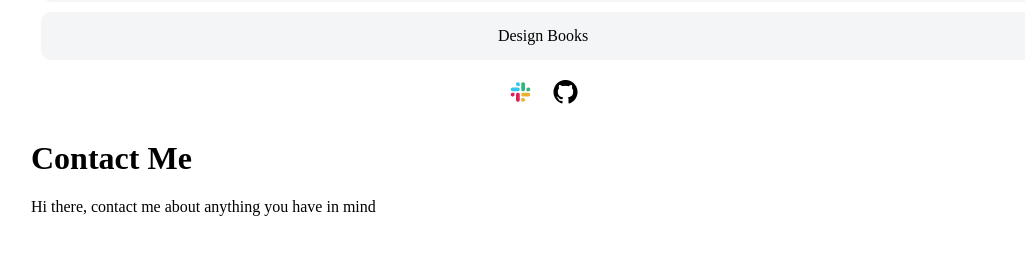
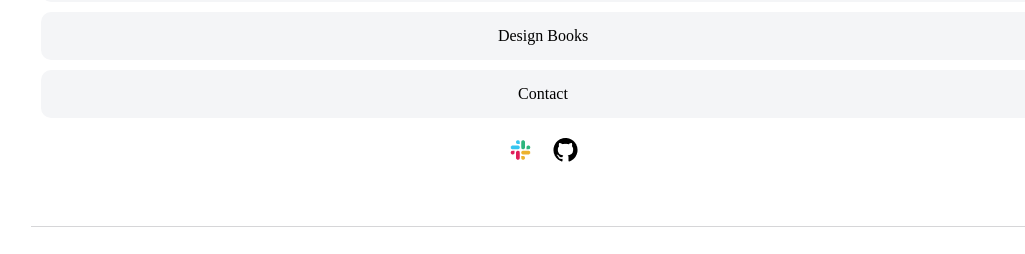
Before and after one commit to OLOWOOKEREISAAC/stage1, a React (Create React App) app: page / in a window 1280 px wide. Shown: the part 670-924 px from the top of the page, without its empty margins (97-1122 px from the left). Built offline with nearby package versions, Linux system fonts and the light colour scheme.

Commit message:
added the contact btn to the home page

```diff
--- a/src/App.js
+++ b/src/App.js
@@ -1,23 +1,24 @@
 import React from 'react';
+import { BrowserRouter, Routes, Route } from 'react-router-dom';
+
 import './App.css';
-import LinksSection from './LinksSection';
-import ProfileSection from './profileSection';
-import gitIcon from './assets/gitIcon.png';
-import slackIcon from './assets/slack.png';
+
 import Footer from './Footer';
 import ContactForm from './Contact';
+import Home from './Home';
 
 
 function App() {
   return (
    <React.Fragment>
-    <ProfileSection/>
-    <LinksSection/>
-    <img src={slackIcon} alt='slackIcon' className= 'icons' />
-    <img src={gitIcon} alt='gitIcon' className= 'icons'/>
-    <ContactForm/>
+    <BrowserRouter>
+      <Routes>
+        <Route path='/' element={<Home/>} />
+        <Route path='/contact' element={<ContactForm/>} />
+      </Routes>
 
-    <Footer/>
+      <Footer/>
+    </BrowserRouter>
 
    </React.Fragment>
   );
--- /dev/null
+++ b/src/Home.js
@@ -0,0 +1,19 @@
+import LinksSection from "./LinksSection";
+import ProfileSection from "./profileSection";
+
+import gitIcon from './assets/gitIcon.png';
+import slackIcon from './assets/slack.png';
+
+
+function Home(){
+    return(
+        <>
+            <ProfileSection/>
+            <LinksSection/>
+            <img src={slackIcon} alt='slackIcon' className= 'icons' />
+            <img src={gitIcon} alt='gitIcon' className= 'icons'/>
+        </>
+    )
+};
+
+export default Home;
--- a/src/LinksSection.js
+++ b/src/LinksSection.js
@@ -11,6 +11,7 @@ const LinksSection = () =>{
         <a id="book__python" href="https://books.zuri.team/python-for-beginners?ref_id=<_isaac_>">Python Books</a>
         <a id="pitch" href="https://background.zuri.team">Background Check for Coders</a>
         <a id="book__design" href="https://books.zuri.team/design-rules">Design Books</a>
+        <a id="contact" href="/contact">Contact</a>
 
         </>
     );
```
